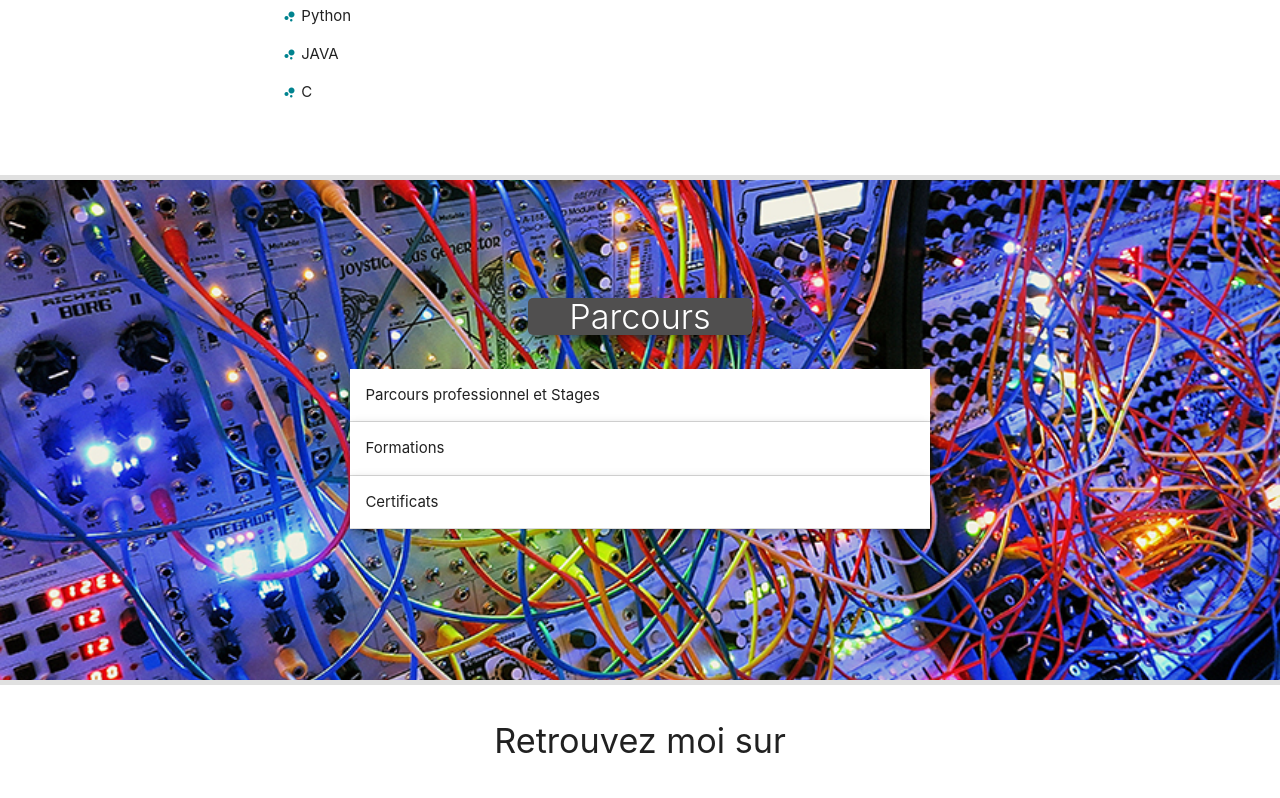
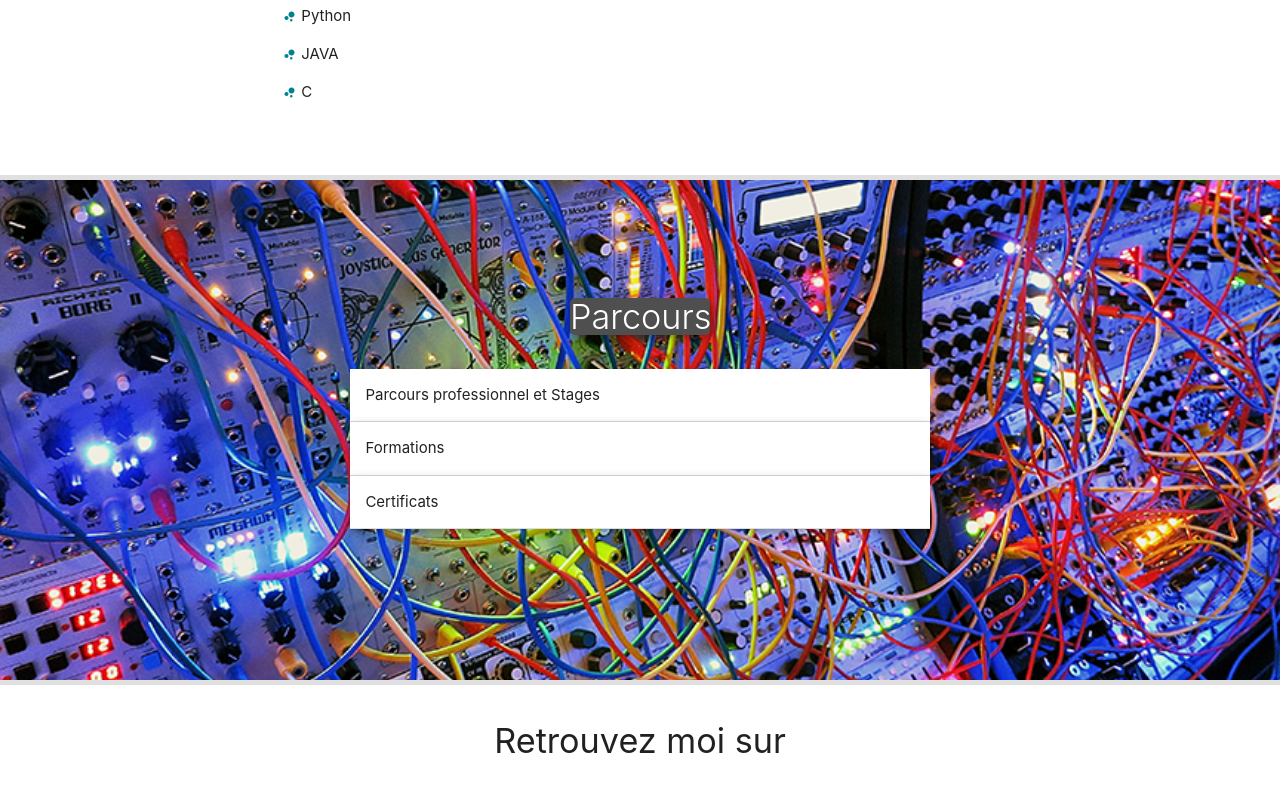
Before and after one commit to ClovisSargenton/ClovisSargenton.github.io, a plain HTML site: page index.html in a window 1280 px wide. Shown: the part 1422-2220 px from the top of the page. Drawn offline with nearby package versions, Linux system fonts and the light colour scheme.

Commit message:
changed h4 parcours background width

```diff
--- a/css/styles.css
+++ b/css/styles.css
@@ -66,7 +66,7 @@
     background-color: rgb(80, 79, 79);
     box-shadow: 3px 3px 13px -3px rgba(0,0,0,0.62);
     border-radius: 5px;
-    width: 25%;
+    width: 140px;
 }
 
 .linkedin_icon {
```
